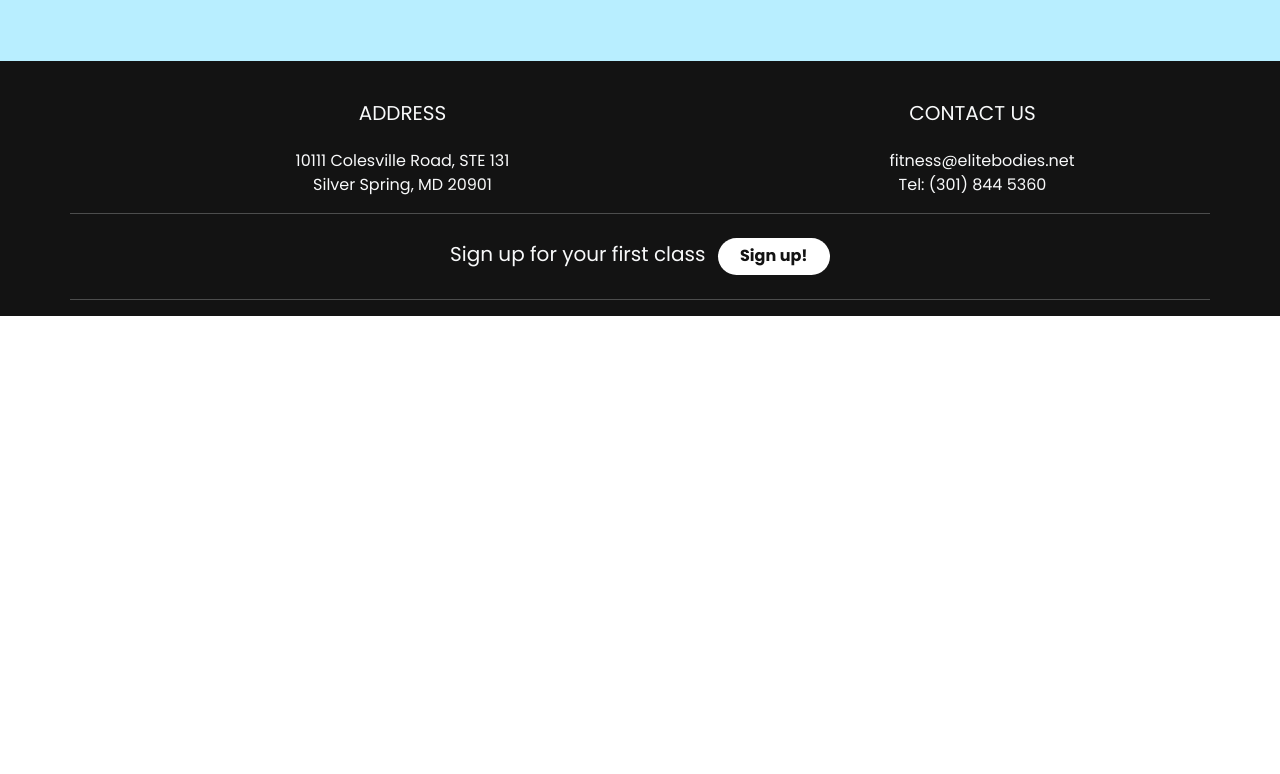
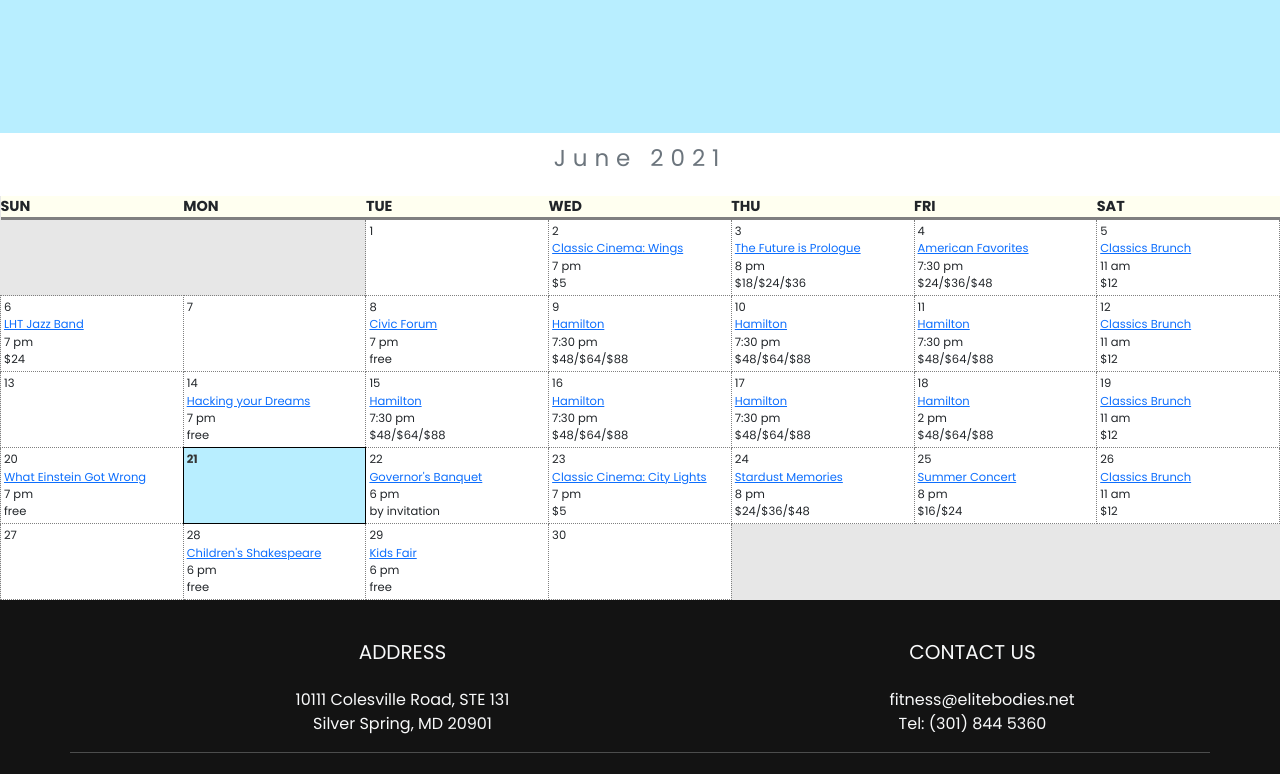
Before and after one commit to ianjosephjones/Elitebodies, a plain HTML site: page index.html in a window 1280 px wide. Shown: the part 3811-4585 px from the top of the page. Before the commit the page ends 4127 px from the top, so only its background shows below. Drawn offline with nearby package versions, Linux system fonts and the light colour scheme.

Commit message:
Add Calendar

```diff
--- /dev/null
+++ b/calendar.css
@@ -0,0 +1,41 @@
+@import url('https://fonts.googleapis.com/css?family=Poppins:400,700,900');
+
+
+#calendar_table {
+   background-color: rgb(231, 231, 231);
+   font-size: 0.9em;
+   font-family: 'Poppins';
+   width: 100%;
+}
+
+#calendar_table caption {
+   caption-side: top;
+   text-align: center;
+   padding-bottom: 20px;
+   font-size: 1.6em;
+   letter-spacing: 0.3em;
+}
+
+.calendar_weekdays {
+   background-color: ivory;
+   width: 14.28%;
+   font-size: 1em;
+   border-bottom: 3px solid gray;
+}
+
+.calendar_dates {
+   text-align: left;
+   vertical-align: top;
+   font-size: 0.8em;
+   padding: 3px;
+   border: 1px dotted gray;
+   background-color: white;
+   height: 60px;
+}
+
+#calendar_today {
+   font-weight: bold;
+   color: rgb(51, 51, 51);
+   background-color: #b8eeff;
+   border: 1px solid black;
+}
--- /dev/null
+++ b/calendar.js
@@ -0,0 +1,102 @@
+'use strict';
+
+// Set the date displayed in the calendar
+var thisDay = new Date();
+// Write the caleandar to the element with the id "calendar"
+document.getElementById('calendar').innerHTML = createCalendar(thisDay);
+// Function to generate the calendar table
+function createCalendar(calDate) {
+	var calendarHTML = "<table id='calendar_table'>";
+	calendarHTML += calCaption(calDate);
+	calendarHTML += calWeekdayRow();
+	calendarHTML += calDays(calDate);
+	calendarHTML += '</table>';
+	return calendarHTML;
+}
+// Function to write the calendar caption
+function calCaption(calDate) {
+	// MonthName array cantains the list of months names
+	var monthName = [
+		'January',
+		'Februrary',
+		'March',
+		'April',
+		'May',
+		'June',
+		'July',
+		'August',
+		'September',
+		'October',
+		'November',
+		'December',
+	];
+	// Determine the current month
+	var thisMonth = calDate.getMonth();
+	// Determine the current year
+	var thisYear = calDate.getFullYear();
+	// Write the caption
+	return '<caption>' + monthName[thisMonth] + ' ' + thisYear + '</caption>';
+}
+// Function to write a tabel row of weekday abbr.
+function calWeekdayRow() {
+	// Array of weekday abbr
+	var dayName = ['SUN', 'MON', 'TUE', 'WED', 'THU', 'FRI', 'SAT'];
+	var rowHTML = '<tr>';
+
+	// Look through the dayName array
+	for (var i = 0; i < dayName.length; i++) {
+		rowHTML += "<th class='calendar_weekdays'>" + dayName[i] + '</th>';
+	}
+
+	rowHTML += '</tr>';
+	return rowHTML;
+}
+
+// Function to calculate the number of days in the month
+function daysInMonth(calDate) {
+	// Array of days in each month
+	var dayCount = [31, 28, 31, 30, 31, 30, 31, 31, 30, 31, 30, 31];
+	// Extract the four digit year and month value
+	var thisYear = calDate.getFullYear();
+	var thisMonth = calDate.getMonth();
+	// Revise the days in February for leap years
+	if (thisYear % 4 === 0) {
+		if (thisYear % 100 != 0 || thisYear % 400 === 0) {
+			dayCount[1] = 29;
+		}
+	}
+	// Return the number of the days for the current month
+	return dayCount[thisMonth];
+}
+
+// Function to write table rows for each day of the month
+function calDays(calDate) {
+	// Determine the starting day of the month
+	var day = new Date(calDate.getFullYear(), calDate.getMonth(), 1);
+	var weekDay = day.getDay();
+	// Write blank cells preceding the starting day
+	var htmlCode = '<tr>';
+	for (var i = 0; i < weekDay; i++) {
+		htmlCode += '<td></td>';
+	}
+	// Write cells for each day of the month
+	var totalDays = daysInMonth(calDate);
+
+	var highlightDay = calDate.getDate();
+	for (var i = 1; i <= totalDays; i++) {
+		day.setDate(i);
+		weekDay = day.getDay();
+		if (weekDay === 0) htmlCode += '<tr>';
+		if (i === highlightDay) {
+			htmlCode +=
+				"<td class='calendar_dates' id ='calendar_today'>" +
+				i +
+				dayEvent[i] +
+				'</td>';
+		} else {
+			htmlCode += "<td class='calendar_dates'>" + i + dayEvent[i] + '</td>';
+		}
+	}
+	if (weekDay === 6) htmlCode += '</tr>';
+	return htmlCode;
+}
--- /dev/null
+++ b/events.js
@@ -0,0 +1,40 @@
+"use strict";
+
+var dayEvent = new Array();
+
+dayEvent[1] = "";
+dayEvent[2] = "<br /><a href='#'>Classic Cinema: Wings</a><br />7 pm <br />$5";
+dayEvent[3] = "<br /><a href='#'>The Future is Prologue</a><br />8 pm<br />$18/$24/$36";
+dayEvent[4] = "<br /><a href='#'>American Favorites</a><br />7:30 pm<br />$24/$36/$48";
+dayEvent[5] = "<br /><a href='#'>Classics Brunch</a><br />11 am<br />$12";
+dayEvent[6] = "<br /><a href='#'>LHT Jazz Band</a><br />7 pm<br />$24";
+dayEvent[7] = "";
+
+
+dayEvent[8] = "<br /><a href='#'>Civic Forum</a><br />7 pm<br />free";
+dayEvent[9] = "<br /><a href='#'>Hamilton</a><br />7:30 pm<br />$48/$64/$88";
+dayEvent[10] = "<br /><a href='#'>Hamilton</a><br />7:30 pm<br />$48/$64/$88";
+dayEvent[11] = "<br /><a href='#'>Hamilton</a><br />7:30 pm<br />$48/$64/$88";
+dayEvent[12] = "<br /><a href='#'>Classics Brunch</a><br />11 am<br />$12";
+dayEvent[13] = "";
+dayEvent[14] = "<br /><a href='#'>Hacking your Dreams</a><br />7 pm<br />free";
+
+dayEvent[15] = "<br /><a href='#'>Hamilton</a><br />7:30 pm<br />$48/$64/$88";
+dayEvent[16] = "<br /><a href='#'>Hamilton</a><br />7:30 pm<br />$48/$64/$88";
+dayEvent[17] = "<br /><a href='#'>Hamilton</a><br />7:30 pm<br />$48/$64/$88";
+dayEvent[18] = "<br /><a href='#'>Hamilton</a><br />2 pm<br />$48/$64/$88";
+dayEvent[19] = "<br /><a href='#'>Classics Brunch</a><br />11 am<br />$12";
+dayEvent[20] = "<br /><a href='#'>What Einstein Got Wrong</a><br />7 pm <br />free";
+dayEvent[21] = "";
+
+dayEvent[22] = "<br /><a href='#'>Governor's Banquet</a><br />6 pm <br />by invitation";
+dayEvent[23] = "<br /><a href='#'>Classic Cinema: City Lights</a><br />7 pm<br />$5";
+dayEvent[24] = "<br /><a href='#'>Stardust Memories</a><br />8 pm<br />$24/$36/$48";
+dayEvent[25] = "<br /><a href='#'>Summer Concert</a><br />8 pm<br />$16/$24";
+dayEvent[26] = "<br /><a href='#'>Classics Brunch</a><br />11 am<br />$12";
+dayEvent[27] = "";
+dayEvent[28] = "<br /><a href='#'>Children's Shakespeare</a><br />6 pm<br />free";
+
+dayEvent[29] = "<br /><a href='#'>Kids Fair</a><br />6 pm<br />free";
+dayEvent[30] = "";
+dayEvent[31] = "<br /><a href='#'>Have Spacesuit, Will Travel</a><br />7:30 pm<br />$22/$36/$48";
--- a/index.html
+++ b/index.html
@@ -13,6 +13,9 @@
 			crossorigin="anonymous"
 		/>
 		<link rel="stylesheet" href="index.css" />
+		<link href="calendar.css" rel="stylesheet" />
+		<script src="events.js" defer></script>
+		<script src="calendar.js" defer></script>
 	</head>
 	<body>
 		<header>
@@ -44,7 +47,7 @@
 								<a class="nav-link" href="#jungle">Kidz Jungle Gym</a>
 							</li>
 							<li class="nav-item">
-								<a class="nav-link" href="#">Schedule</a>
+								<a class="nav-link" href="#calendar">Schedule</a>
 							</li>
 						</ul>
 						<button class="btn btn-success text-dark" type="submit">
@@ -150,10 +153,9 @@
 					<div class="one col-lg-3 col-md-3 col-12 w-25 m-2">
 						<img class="img-fluid w-75" src="/Logo/stability-ball.png" />
 						<h5 class="font-weight-bold pt-4">Weight Loss</h5>
-						<p>
-							Sometimes you just need a trainer to look at you 1 on 1. Coming
-							out of the pandemic, we've seen a lot of tightness and posture
-							issues.
+						<p>We are DIFFERENT from the usual Gym. We believe that your fitness
+							shouldn't always be about some obscure Metrics and leaderboads.
+							Its the FEELING of being FIT that we all crave. That's our focus from the GET!!
 						</p>
 					</div>
 
@@ -161,18 +163,14 @@
 						<img class="img-fluid w-75" src="/Logo/push-ups.png" />
 						<h5 class="font-weight-bold pt-4">Strength</h5>
 						<p>
-							Sometimes you just need a trainer to look at you 1 on 1. Coming
-							out of the pandemic, we've seen a lot of tightness and posture
-							issues.
+							We are offering the MOST EXCELLENT Personal Training Sessions. No detail about your physique is going to be overlooked. We will solve your tightness issues. We will Strengthen You. Your Endurance will improve. Your Core will be Solid.
 						</p>
 					</div>
 					<div class="one col-lg-3 col-md-3 col-12 w-25 m-2">
 						<img class="img-fluid w-75" src="/Logo/training.png" />
 						<h5 class="font-weight-bold pt-4">Cardio</h5>
 						<p>
-							Sometimes you just need a trainer to look at you 1 on 1. Coming
-							out of the pandemic, we've seen a lot of tightness and posture
-							issues.
+							All of our clients will tell you that Jeff has a very INTELLECTUAL approach to EXERCISE. Taking a Class or doing Personal Training with him is a JOY. It's constant problem solving, constant repair, constant growth.
 						</p>
 					</div>
 				</div>
@@ -213,6 +211,11 @@
 				</div>
 			</div>
 		</section>
+
+		<section>
+			<div id="calendar"></div>
+		</section>
+
 		<!-- Footer -->
 		<footer class="page-footer font-small stylish-color-dark pt-4 text-light">
 			<!-- Footer Links -->
```
Also changed, not shown: index.css (line endings or trailing spaces).
